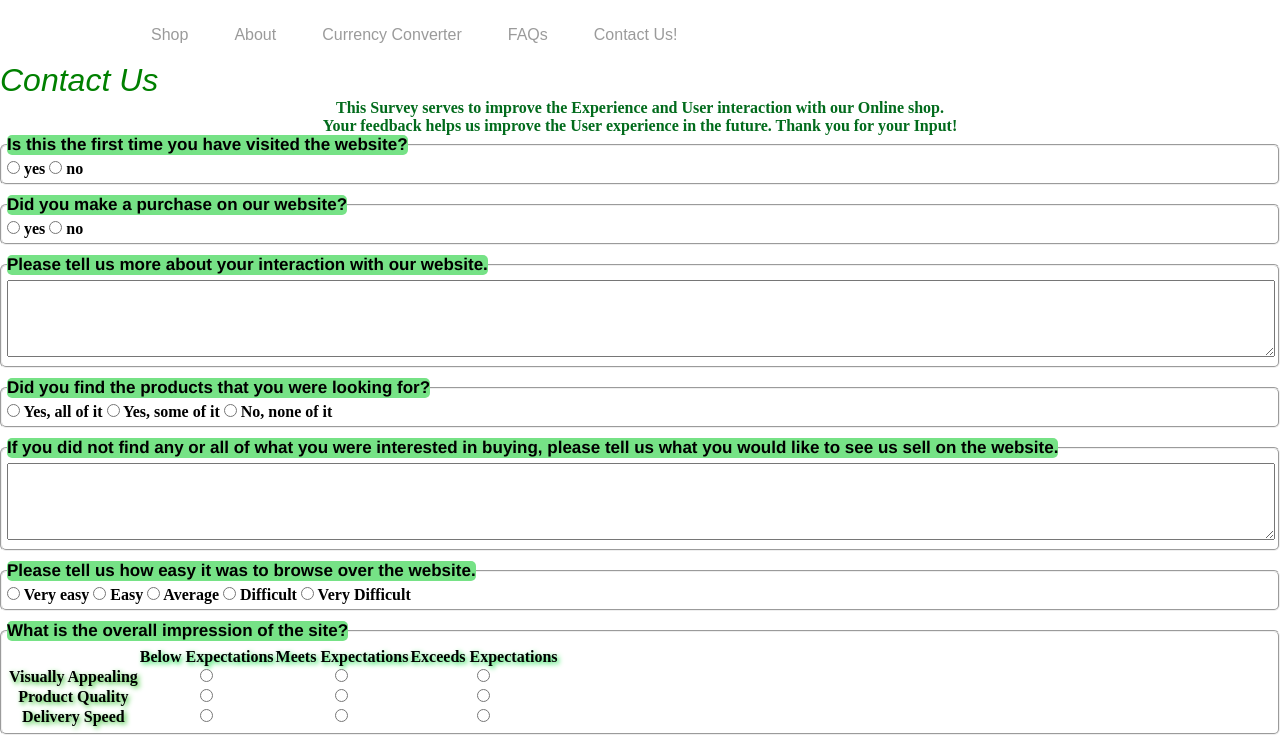
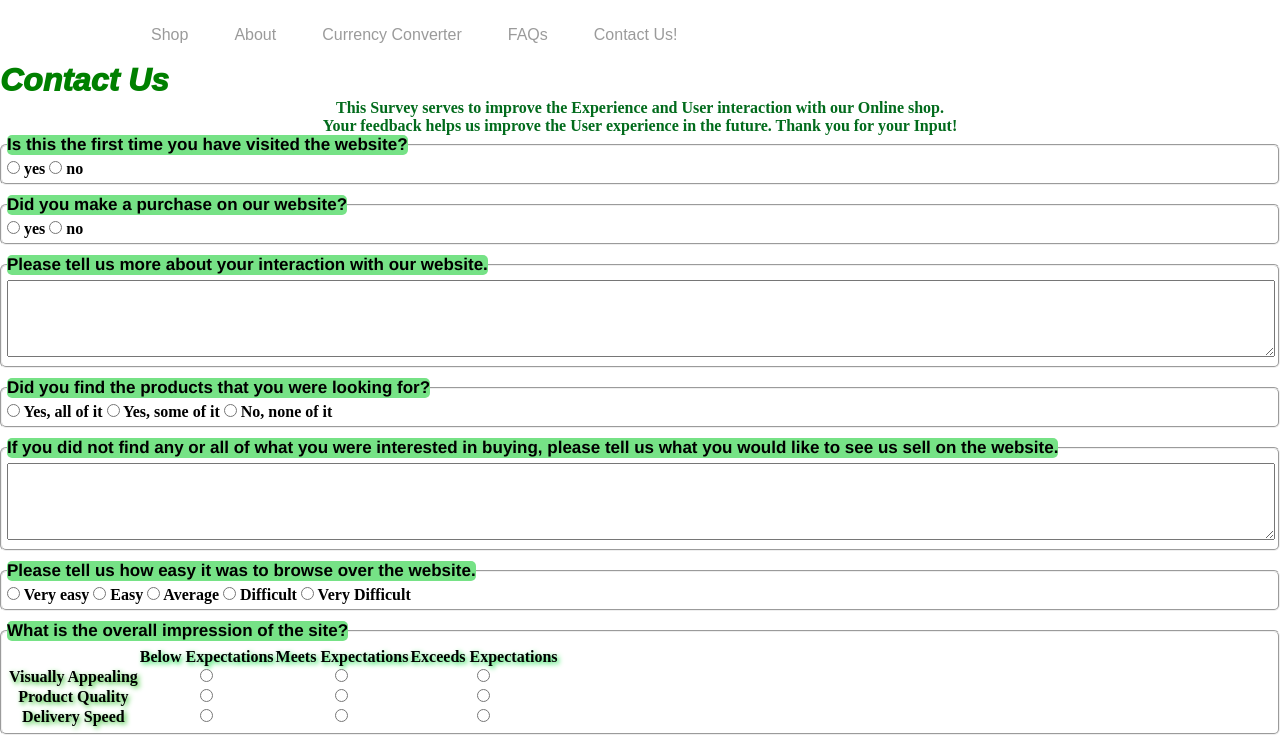
Before and after one commit to Kenohsi/OG, a website: page myapp/views/feedback.html in a window 1280 px wide. Shown: the part 73-809 px from the top of the page. Drawn offline with Linux system fonts and the light colour scheme.

Commit message:
validated

```diff
--- a/myapp/views/css/home.css
+++ b/myapp/views/css/home.css
@@ -13,7 +13,7 @@
 h1 {
     display: inline;
     font-style: italic;
-    font-weight: 2000;
+    font-weight: 1000;
     font-size: xx-large;
     color: green;
 }
@@ -146,7 +146,7 @@ h1 {
     position: absolute;
     bottom: 10px;
     left: 5%;
-    transform: translateX (-50%);
+    transform: translateX(-50%);
     padding: 10px;
     width: 90%;
     text-transform: capitalize;
```
